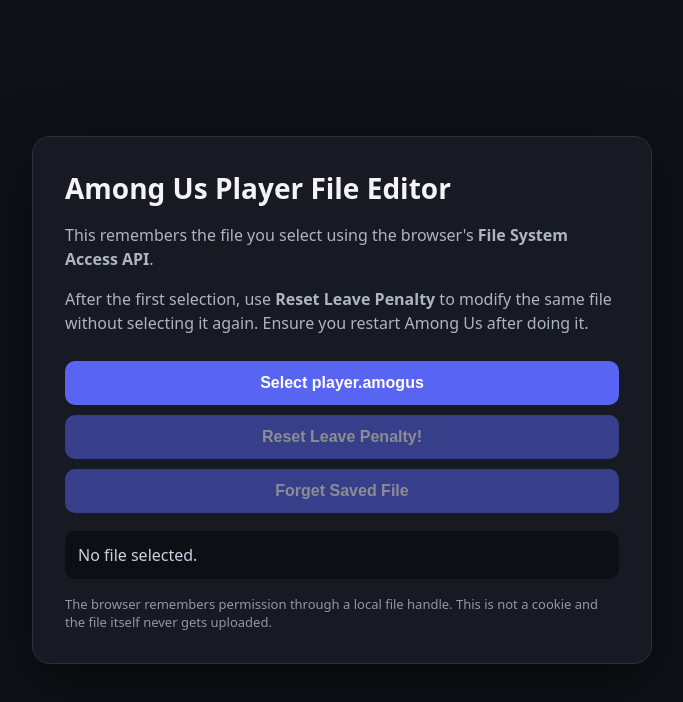
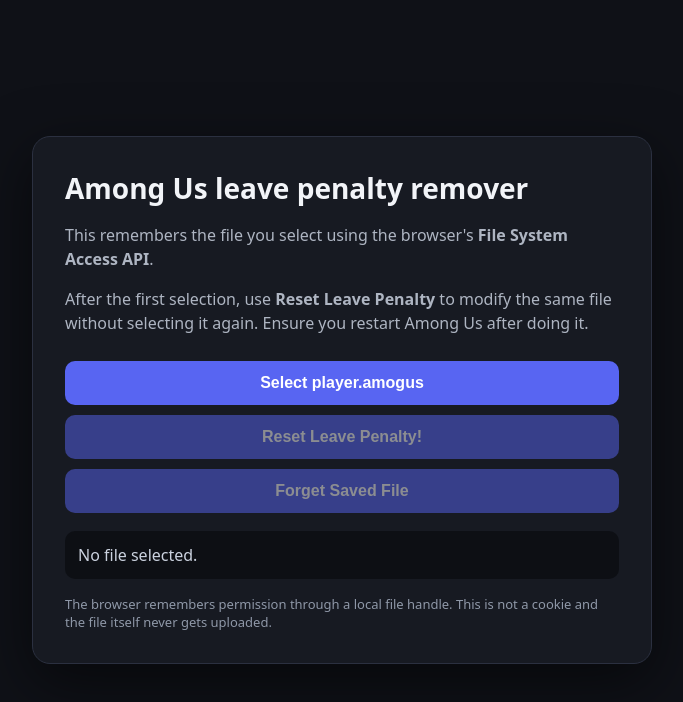
Before and after one commit to MadCapybara/amongusreset, a plain HTML site: page index.html in a window 1280 px wide. Shown: the whole page, without its empty margins (298-981 px from the left). Drawn offline with Linux system fonts and the light colour scheme.

Commit message:
Update title and heading for Among Us editor

```diff
--- a/index.html
+++ b/index.html
@@ -4,7 +4,7 @@
 <head>
 <meta charset="UTF-8">
 <meta name="viewport" content="width=device-width, initial-scale=1.0">
-<title>Among Us Player File Editor</title>
+<title>among us leave cheater</title>
 <style>
 *{box-sizing:border-box}
 body{margin:0;min-height:100vh;display:grid;place-items:center;background:#0f1117;color:#f2f4f8;font-family:system-ui,-apple-system,BlinkMacSystemFont,"Segoe UI",sans-serif}
@@ -23,7 +23,7 @@
 <body>
 <main class="card">
 
-<h1>Among Us Player File Editor</h1>
+<h1>Among Us leave penalty remover</h1>
 
 <p>
 This remembers the file you select using the browser's
```
